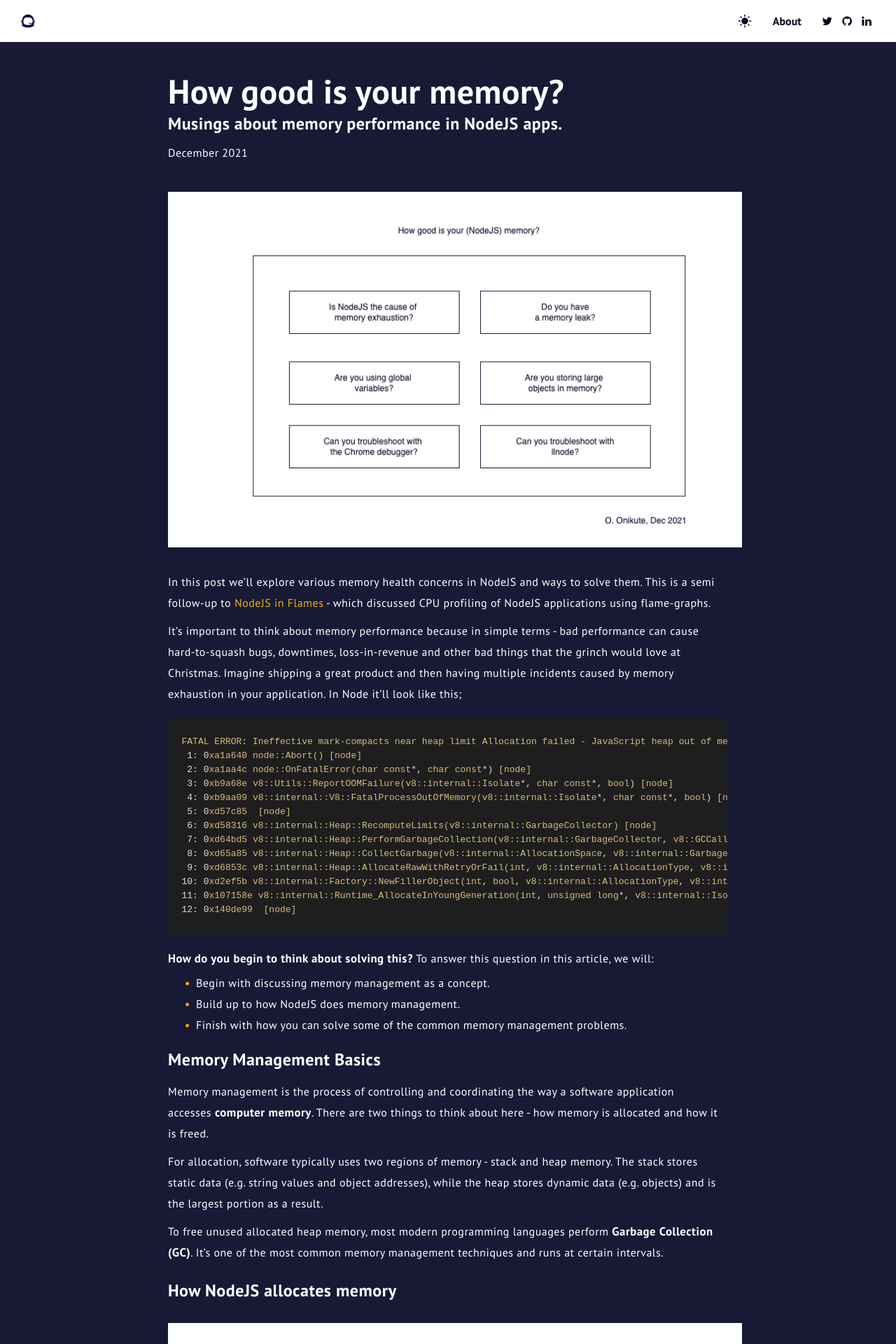
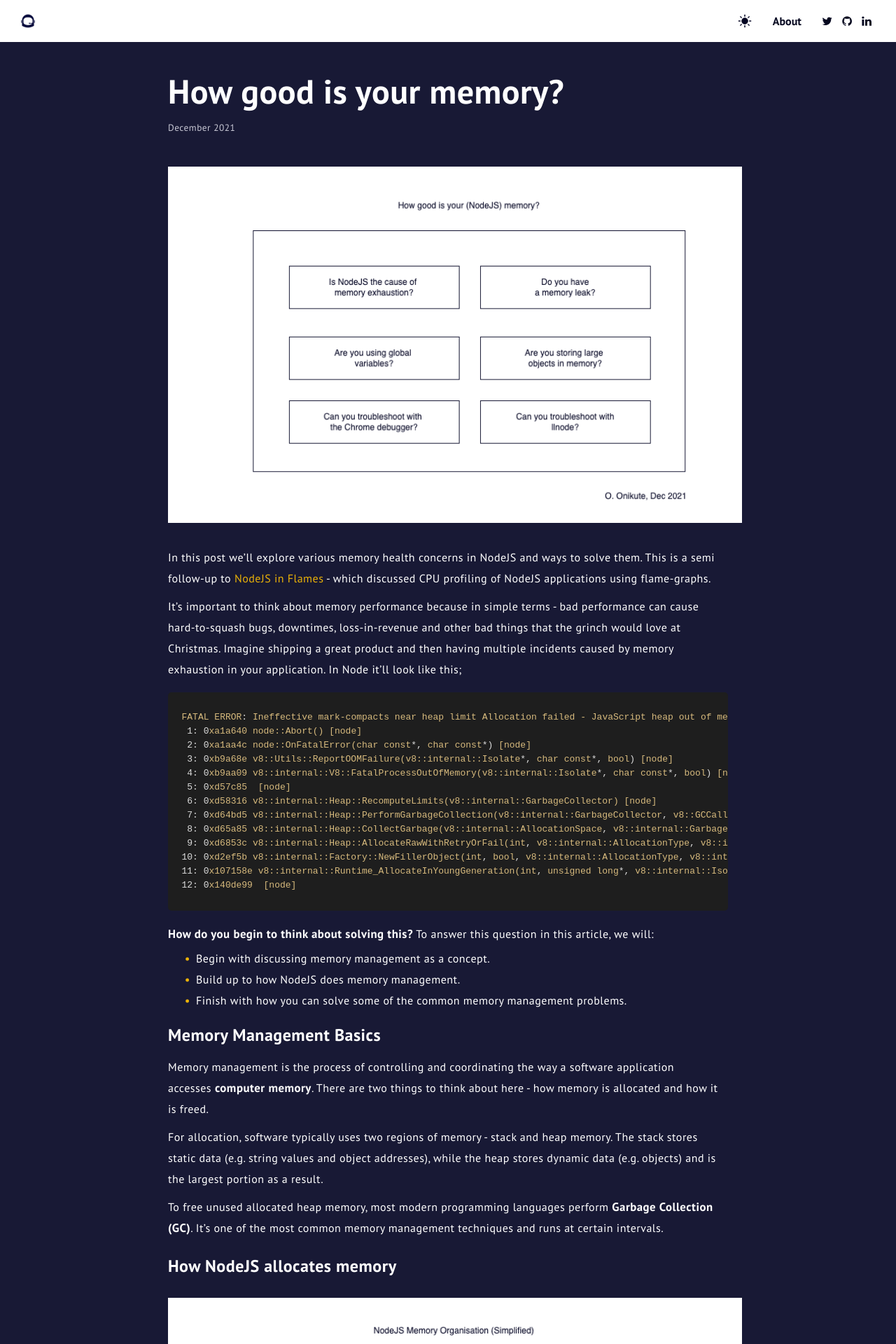
Before and after one commit to OpeOnikute/opeonikute.github.io, a Jekyll site: the page built from posts/how-good-is-your-memory.md, in a window 1280 px wide. Shown: the top 1920 px of the page at 70% size. Built offline with Jekyll 4.4.1, drawn with Linux system fonts in a browser that asks for light colours.

Commit message:
Remove post subheadings and re-format date

```diff
--- a/_layouts/post.html
+++ b/_layouts/post.html
@@ -90,8 +90,7 @@
     <main class="blog {{page.image-theme}}">
       <div class="blog-title">
         <h1>{{page.title}}</h1>
-        <h2>{{page.sub_title}}</h2>
-        <p>{{page.date}}</p>
+        <p class="title-date">{{page.date}}</p>
       </div>
       {{content}}
       <div class="about-container">
--- a/css/style.css
+++ b/css/style.css
@@ -148,6 +148,11 @@ main.blog h2 {
 }
 .blog-title h2 {
   margin-top: 0;
+}
+
+.blog-title .title-date {
+  font-size: smaller;
+  color: rgb(201 201 214);
 }
 
 a.post-item {
@@ -338,7 +343,7 @@ span.theme-switcher {
   transition: background-image 1s ease;
 }
 
-/* Dark theme styles */
+/* Light theme styles */
 span.theme-switcher.light-theme {
   background-image: url(/img/icons8-crescent-moon-100.png);
 }
@@ -363,6 +368,10 @@ main.light-theme {
   color: rgb(2 3 33 / 91%);
 }
 
+main.blog.light-theme .title-date {
+  color: rgb(121 121 138);
+}
+
 .about-container.light-theme {
   border-top: 1px solid rgb(2 3 33 / 91%);
 }
@@ -374,7 +383,7 @@ main.light-theme {
 footer.light-theme {
   color: rgb(2 3 33 / 91%);
 }
-/* End Dark theme styles */
+/* End Light theme styles */
 
 @media (max-width: 768px) {
   .link-flex {
```
